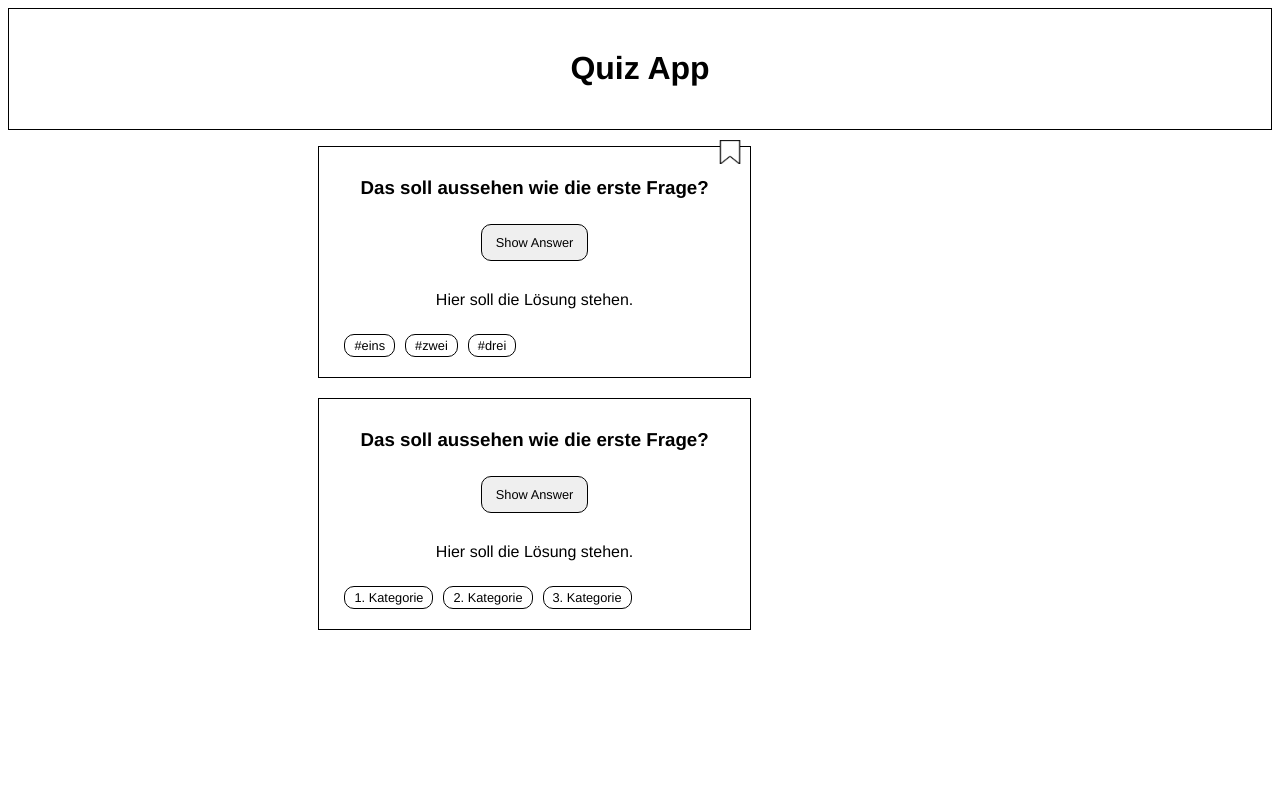
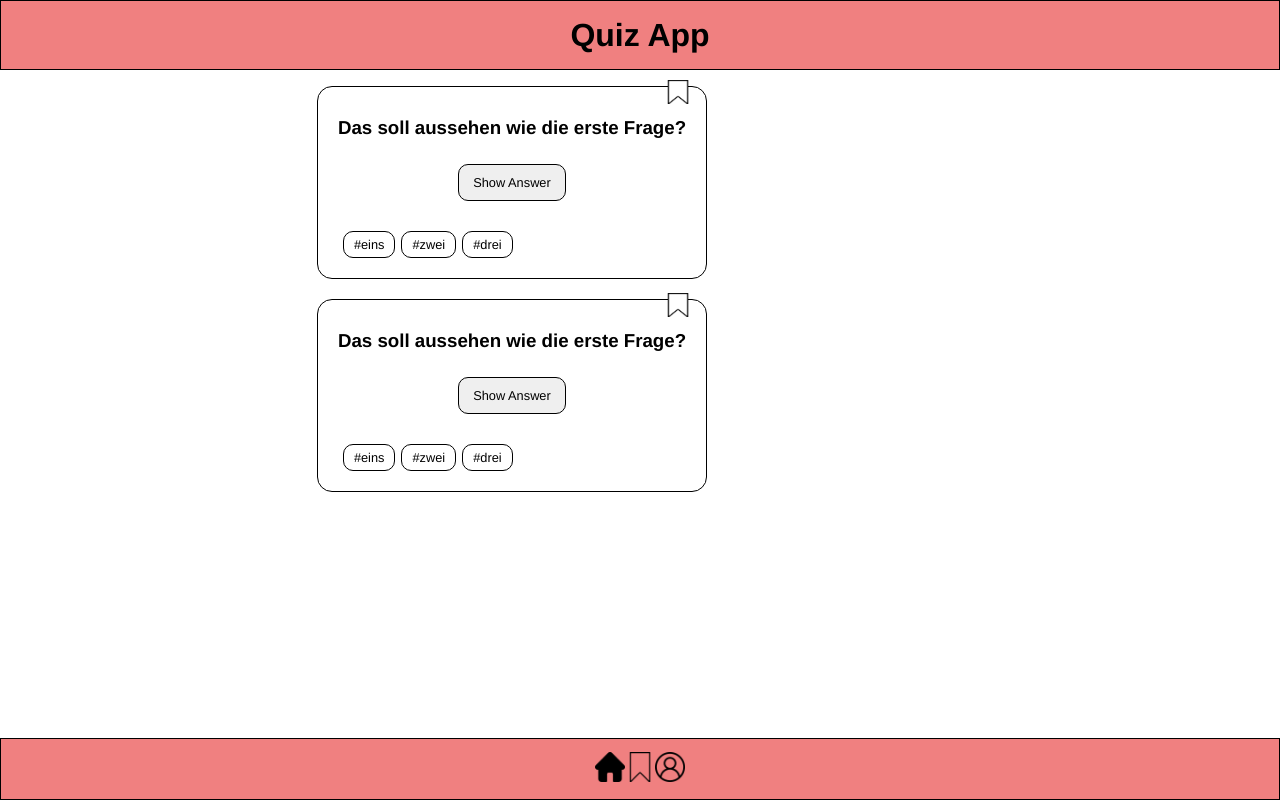
Before and after one commit to codebypaulina/paulinaczeschla-quiz-app, a plain HTML site: page index.html in a window 1280 px wide. Drawn offline with Linux system fonts and the light colour scheme.

Commit message:
updated home page (header and nav)

```diff
--- a/components/button.css
+++ b/components/button.css
@@ -3,4 +3,18 @@
   border-radius: 10px;
   padding: 10px 14px;
   font-size: 0.8rem;
+  cursor: pointer;
+  margin-bottom: 10px;
+  margin-bottom: 30px;
 }
+
+.card-answer {
+  display: none;
+  margin-bottom: 25px;
+}
+
+.button--show-answer:focus + .card-answer {
+  display: block;
+  margin-top: 10px;
+  margin-bottom: 10px;
+}
--- a/components/card.css
+++ b/components/card.css
@@ -13,6 +13,7 @@
 .card {
   list-style-type: none;
   border: solid 1px;
+  border-radius: 15px;
   padding: 20px;
   margin-bottom: 20px;
   position: relative;
@@ -26,7 +27,7 @@
   border: none;
   position: absolute;
   top: -8px;
-  right: -1px;
+  right: 7px;
   cursor: pointer;
 }
 
@@ -45,21 +46,26 @@
 
 .card-answer {
   margin-top: 30px;
-  margin-bottom: 25px;
+  padding-bottom: 25px;
 }
 
-.categories {
+.card .categories {
   list-style-type: none;
   display: flex;
-  justify-content: left;
-  padding: 0;
+  justify-content: flex-start;
+  padding: 0px 10px 0 5px;
   margin: 0;
+  flex-wrap: wrap;
 }
 
 .categories li {
-  margin: 0 5px;
+  margin-right: 6px;
   border: solid 1px;
   border-radius: 10px;
-  padding: 3px 9px;
+  padding: 5px 10px;
   font-size: 0.8rem;
 }
+
+.hidden {
+  display: none;
+}
--- a/components/header.css
+++ b/components/header.css
@@ -1,5 +1,34 @@
-header {
+body header {
+  border: 1px solid;
+  padding: 10px;
+  box-sizing: border-box;
+  width: 100vw;
+  max-width: none;
+  margin: 0;
+  display: flex;
+  justify-content: center;
+  align-items: center;
   text-align: center;
-  border: 1px solid;
-  padding: 20px;
+  position: fixed;
+  top: 0;
+  left: 0;
+  background-color: lightcoral;
+  z-index: 100;
+  height: 70px;
 }
+
+h1 {
+  font-size: 2rem;
+}
+
+@media (max-width: 600px) {
+  h1 {
+    font-size: 1.5rem;
+  }
+}
+
+@media (max-width: 400px) {
+  h1 {
+    font-size: 1rem;
+  }
+}
--- a/components/navigation.css
+++ b/components/navigation.css
@@ -0,0 +1,28 @@
+.footer {
+  position: fixed;
+  bottom: 0;
+  left: 0;
+  width: 100%;
+  background-color: lightcoral;
+  border: solid 1px;
+}
+
+.footer-nav {
+  display: flex;
+  justify-content: space-around;
+  align-items: center;
+  height: 60px;
+}
+
+.footer-nav ul {
+  list-style: none;
+  padding: 0;
+  margin: 0;
+  display: flex;
+  align-items: center;
+}
+
+.footer-nav img {
+  width: 30px;
+  height: auto;
+}
--- a/global.css
+++ b/global.css
@@ -1,8 +1,17 @@
 * {
   font-family: "Franklin Gothic Medium", "Arial Narrow", Arial, sans-serif;
+  box-sizing: border-box;
 }
 
+html,
 body {
-  display: flex;
-  flex-direction: column;
+  margin: 0;
+  padding: 0;
+  width: 100%;
+  max-width: 100%;
+  overflow-x: hidden;
 }
+
+main {
+  margin-top: 70px;
+}
--- a/index.html
+++ b/index.html
@@ -33,7 +33,7 @@
             >
               Show Answer
             </button>
-            <p class="card-answer">Hier soll die Lösung stehen.</p>
+            <p class="card-answer hidden">Hier soll die Lösung stehen.</p>
             <ul class="categories">
               <li>#eins</li>
               <li>#zwei</li>
@@ -43,6 +43,10 @@
 
           <!----------- CARD 2 ----------->
           <li class="card">
+            <button class="bookmark" aria-label="bookmark this question">
+              <img src="./img/bookmark.png" alt="bookmark icon" />
+            </button>
+
             <h3 class="card-question">
               Das soll aussehen wie die erste Frage?
             </h3>
@@ -55,18 +59,43 @@
             </button>
             <p class="card-answer">Hier soll die Lösung stehen.</p>
             <ul class="categories">
-              <li>1. Kategorie</li>
-              <li>2. Kategorie</li>
-              <li>3. Kategorie</li>
+              <li>#eins</li>
+              <li>#zwei</li>
+              <li>#drei</li>
             </ul>
           </li>
+
+          <!----------- CARD 3 ----------->
+          <!----------- CARD 4 ----------->
+          <!----------- CARD 5 ----------->
+          <!----------- CARD 6 ----------->
+          <!----------- CARD 7 ----------->
+          <!----------- CARD 8 ----------->
+          <!----------- CARD 9 ----------->
+          <!----------- CARD 10 ----------->
         </ul>
       </section>
     </main>
 
-    <footer>
-      <nav>
-        <!-- INHALT -->
+    <footer class="footer" role="footer">
+      <nav class="footer-nav" role="navigation">
+        <ul>
+          <li><img src="./img/home_filled.png" alt="home icon" /></li>
+          <li>
+            <img
+              src="./img/bookmark_transparent.png"
+              alt="bookmark icon"
+              role="swich to bookmarks"
+            />
+          </li>
+          <li>
+            <img
+              src="./img/profile.png"
+              alt="profile icon"
+              role="switch to profile"
+            />
+          </li>
+        </ul>
       </nav>
     </footer>
 
```
